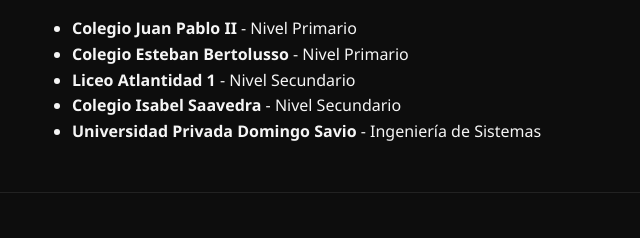
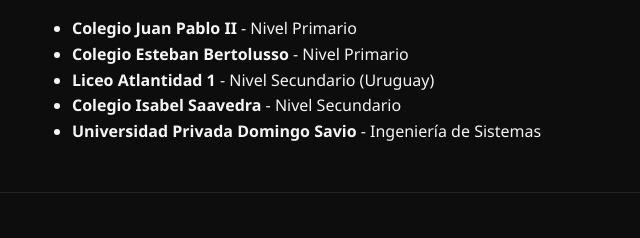
Before and after one commit to theLuckyhouse/AlanDClavijo, a plain HTML site: page index.html in a window 1280 px wide. Shown: the part 2344-2582 px from the top of the page, 0-640 px from the left. Drawn offline with Linux system fonts and the light colour scheme.

Commit message:
Update index.html

```diff
--- a/index.html
+++ b/index.html
@@ -139,7 +139,7 @@
       <ul>
         <li><strong>Colegio Juan Pablo II</strong> - Nivel Primario</li>
         <li><strong>Colegio Esteban Bertolusso</strong> - Nivel Primario</li>
-        <li><strong>Liceo Atlantidad 1</strong> - Nivel Secundario</li>
+        <li><strong>Liceo Atlantidad 1</strong> - Nivel Secundario (Uruguay)</li>
         <li><strong>Colegio Isabel Saavedra</strong> - Nivel Secundario</li>
         <li>
           <strong>Universidad Privada Domingo Savio</strong> - Ingeniería de
```
